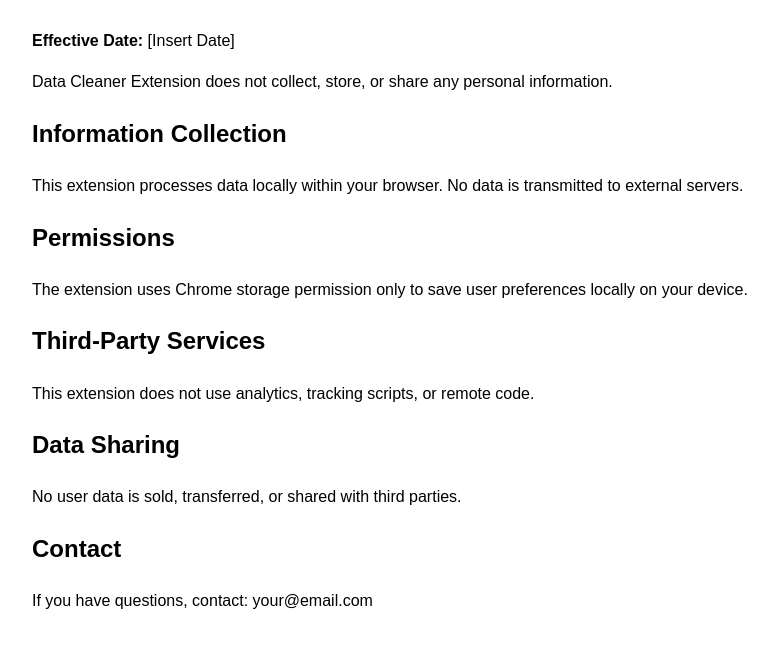
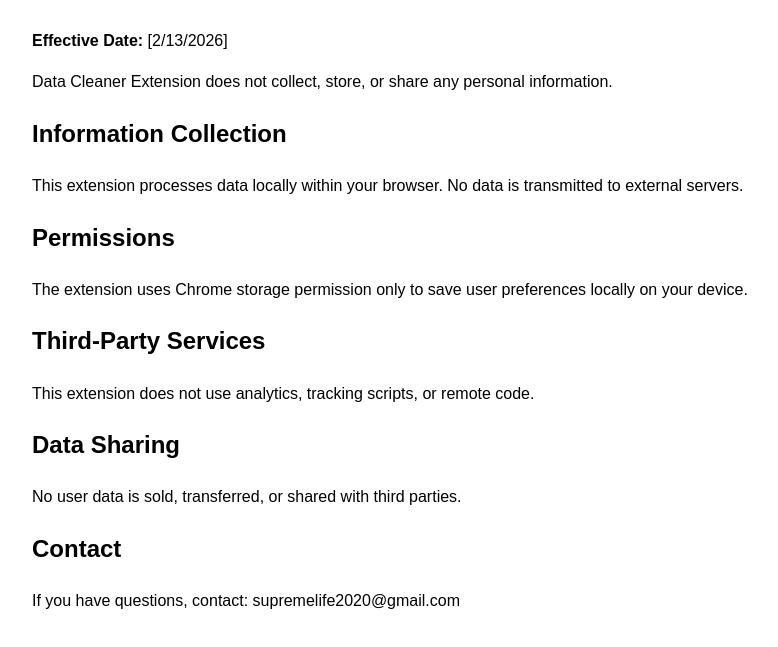
Before and after one commit to Abdo8751/simple-data-cleaner-privacy, a plain HTML site: page index.html in a window 1280 px wide. Shown: the part 85-732 px from the top of the page, without its empty margins (208-986 px from the left). Drawn offline with Linux system fonts and the light colour scheme.

Commit message:
Update effective date and contact email in privacy policy

```diff
--- a/index.html
+++ b/index.html
@@ -6,7 +6,7 @@
 </head>
 <body style="font-family: Arial; max-width: 800px; margin: 40px auto; line-height: 1.6;">
   <h1>Privacy Policy</h1>
-  <p><strong>Effective Date:</strong> [Insert Date]</p>
+  <p><strong>Effective Date:</strong> [2/13/2026]</p>
 
   <p>Data Cleaner Extension does not collect, store, or share any personal information.</p>
 
@@ -23,6 +23,6 @@
   <p>No user data is sold, transferred, or shared with third parties.</p>
 
   <h2>Contact</h2>
-  <p>If you have questions, contact: your@email.com</p>
+  <p>If you have questions, contact: supremelife2020@gmail.com</p>
 </body>
 </html>
```
